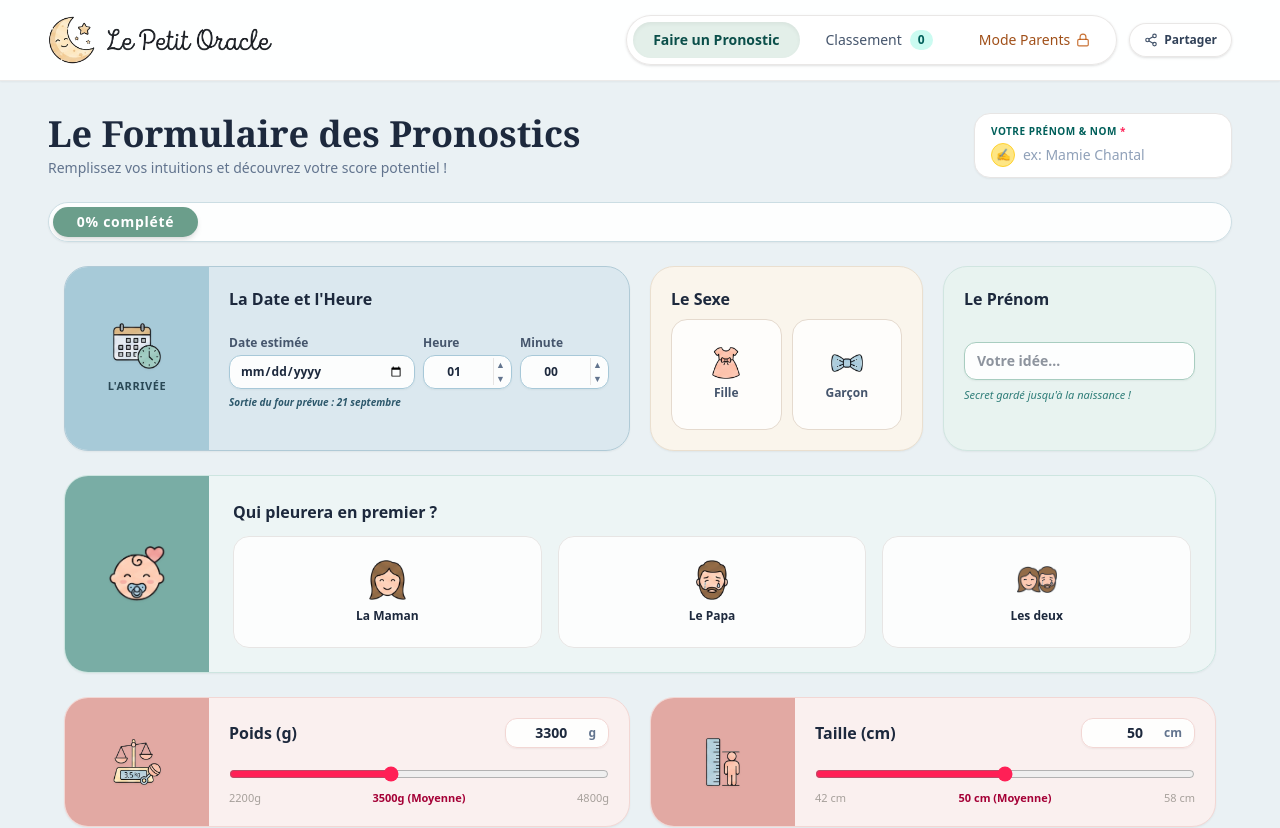
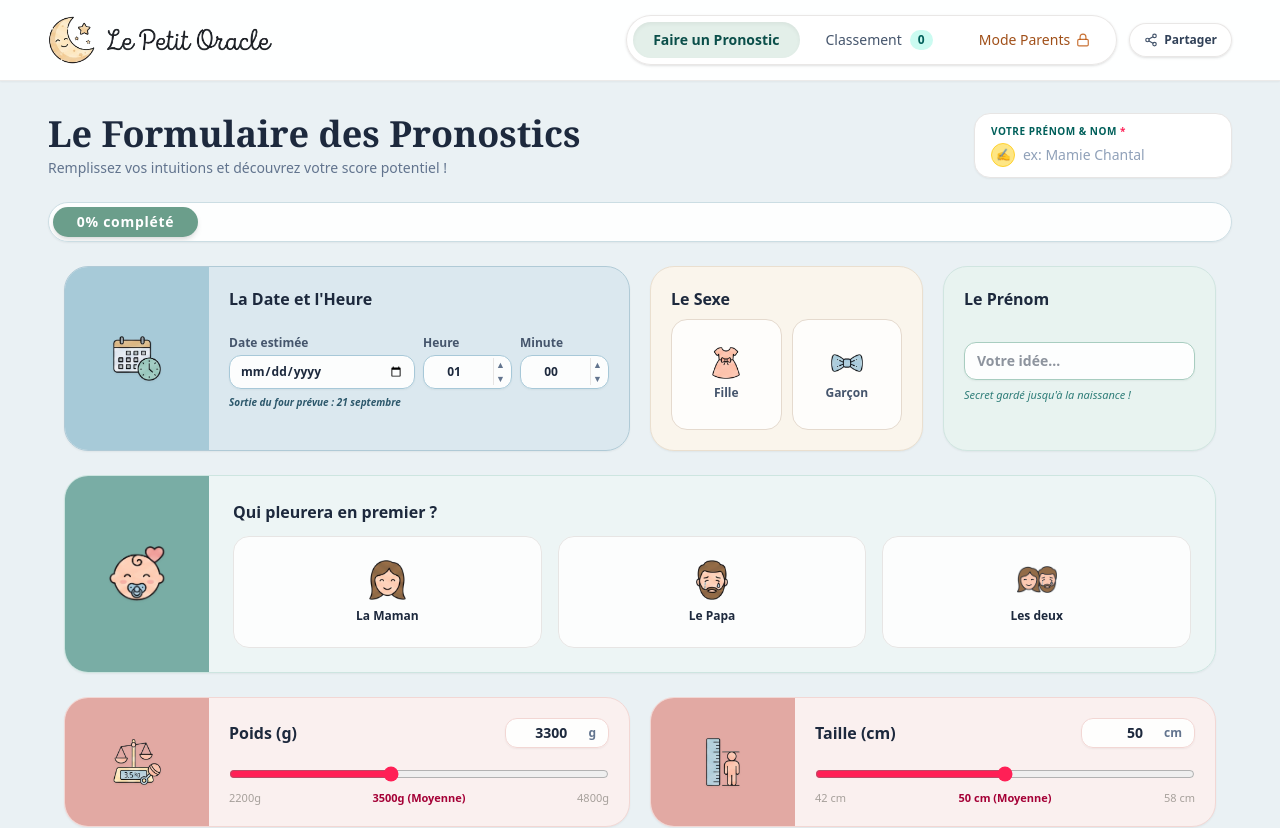
Before and after one commit to JeanGerbier/LePetitOracle, a React (Vite) app: page / in a window 1280 px wide. Shown: the top 828 px of the page. Built offline with nearby package versions, Linux system fonts and the light colour scheme; no server answers; the database is empty; a web font is replaced by a local one.

Commit message:
style: retrait du texte L'Arrivée de l'encart coloré de la carte Date et Heure

```diff
--- a/src/components/PredictionForm.tsx
+++ b/src/components/PredictionForm.tsx
@@ -192,10 +192,7 @@ export const PredictionForm: React.FC<PredictionFormProps> = ({ onSubmit }) => {
           <div className="md:col-span-6 bg-[#D7E7EE]/80 border border-[#B0CAD6] rounded-3xl shadow-xs overflow-hidden flex flex-col sm:flex-row hover:shadow-sm transition">
             {/* Encart coloré gauche - Largeur fixe identique sm:w-36 */}
             <div className="sm:w-36 bg-[#A7CAD8] p-4 sm:p-5 flex flex-col items-center justify-center text-center text-[#1C3A47] shrink-0">
-              <img src="/assets/date.png" alt="L'Arrivée" className="w-12 h-12 object-contain drop-shadow-xs mb-1" />
-              <span className="text-[10px] sm:text-[11px] font-extrabold uppercase tracking-wider text-[#1C3A47]/90 mt-1">
-                L'Arrivée
-              </span>
+              <img src="/assets/date.png" alt="L'Arrivée" className="w-12 h-12 object-contain drop-shadow-xs" />
             </div>
 
             {/* Formulaire droite */}
```
